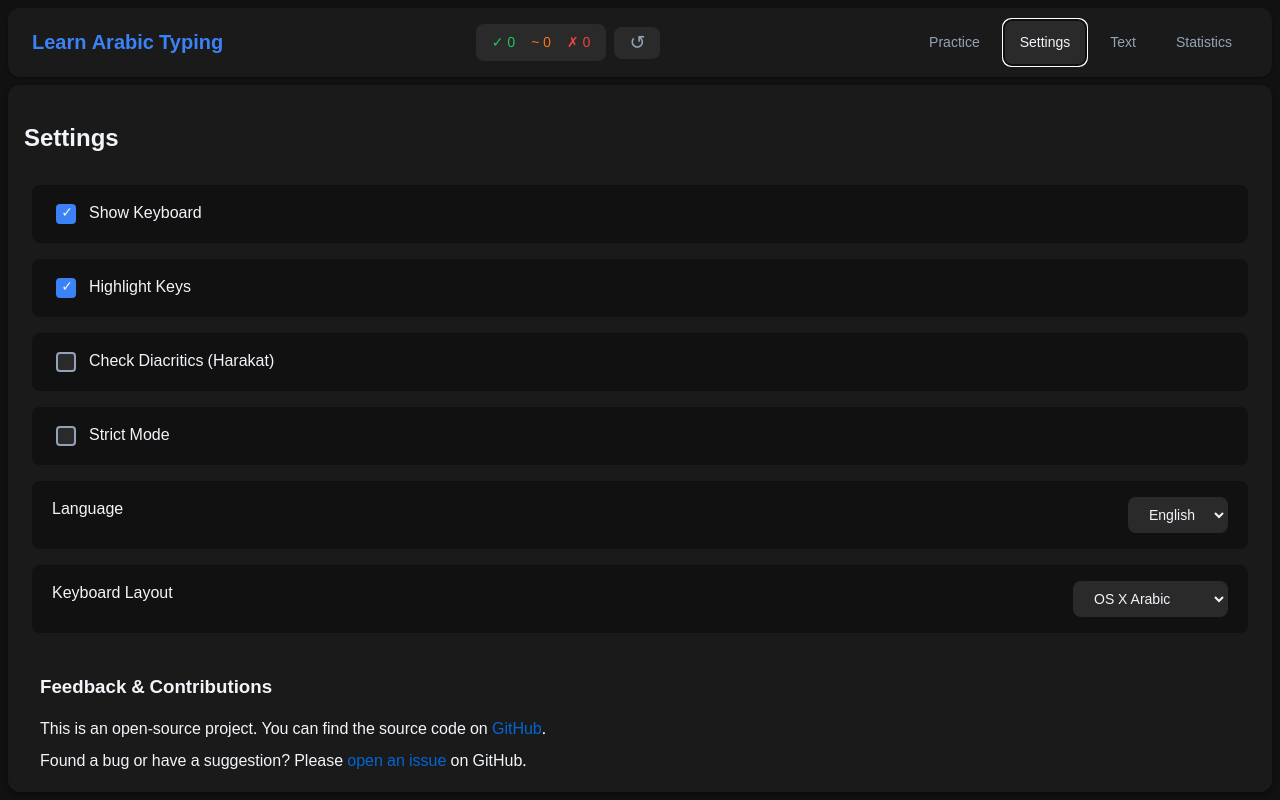
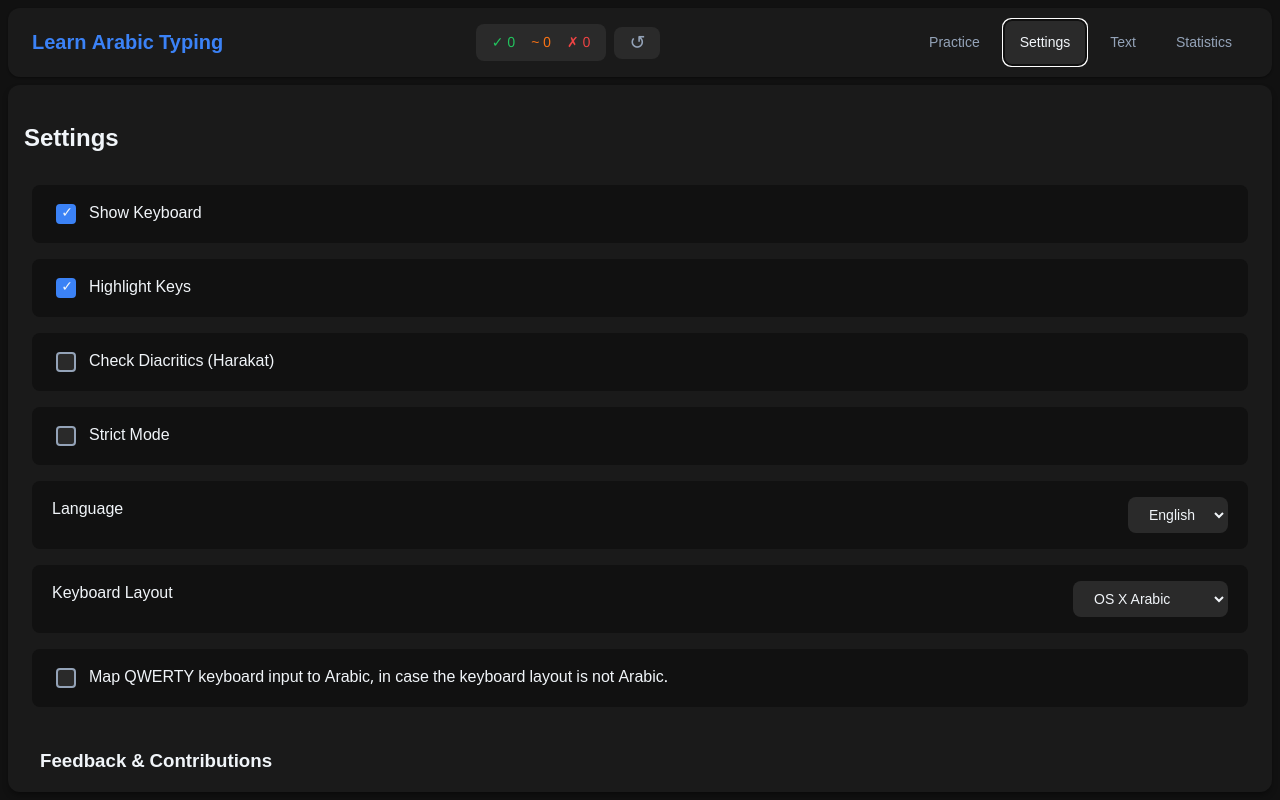
Before and after one commit to sjoemelsoftware/arabic-typing-tutor, a React (Vite) app: page / in a window 1280 px wide. Both pictures are taken after a click on the button "Settings". Built offline with nearby package versions, Linux system fonts and the light colour scheme.

Commit message:
Fix QWERTY mapping

```diff
--- a/package.json
+++ b/package.json
@@ -12,7 +12,8 @@
   },
   "dependencies": {
     "react": "^18.3.1",
-    "react-dom": "^18.3.1"
+    "react-dom": "^18.3.1",
+    "react-toastify": "^11.0.5"
   },
   "devDependencies": {
     "@eslint/js": "^9.15.0",
--- a/src/App.tsx
+++ b/src/App.tsx
@@ -7,7 +7,7 @@ import StatisticsKeyboard from "./components/StatisticsKeyboard";
 import { LetterStatistics } from "./types/statistics";
 import { keyboardLayouts } from "./data/keyboardLayouts";
 import { KeyMapper } from "./utils/keyMapper";
-
+import { toast } from "react-toastify";
 interface Settings {
   showKeyboardHighlight: boolean;
   showKeyboard: boolean;
@@ -15,6 +15,7 @@ interface Settings {
   strictMode: boolean;
   language: Language;
   keyboardLayout: string;
+  useQwertyMapping: boolean;
 }
 
 type Language = "en" | "ar";
@@ -34,6 +35,7 @@ function App() {
           strictMode: false,
           language: "en",
           keyboardLayout: "osx-arabic",
+          useQwertyMapping: false,
         };
   });
 
@@ -133,6 +135,35 @@ function App() {
   // Add state for key mapper
   const [keyMapper] = useState(() => new KeyMapper(settings.keyboardLayout));
 
+  const shouldUseQwertyMapping = (newChar: string) => {
+    // Show notification and enable QWERTY mapping when Latin character is typed
+    if (/[A-Za-z]/.test(newChar) && !settings.useQwertyMapping) {
+      toast.info(t("settings.qwertyMappingEnabledNote"));
+      setSettings((prev) => ({
+        ...prev,
+        useQwertyMapping: true,
+      }));
+
+      return true;
+    }
+
+    // Show notification and disable QWERTY mapping when Arabic character is typed
+    if (
+      /[\u0600-\u06FF]/.test(newChar) && // Arabic Unicode range
+      settings.useQwertyMapping
+    ) {
+      toast.info(t("settings.qwertyMappingDisabledNote"));
+      setSettings((prev) => ({
+        ...prev,
+        useQwertyMapping: false,
+      }));
+
+      return false;
+    }
+
+    return settings.useQwertyMapping;
+  };
+
   // Update handleInput
   const handleInput = (e: React.ChangeEvent<HTMLInputElement>) => {
     const newInput = e.target.value;
@@ -144,21 +175,26 @@ function App() {
       const newChar = newInput[newLength - 1];
       const targetChar = text[oldLength];
 
-      // Try to map QWERTY input to Arabic if it's a Latin character or special character
-      const isQwertyChar = /[a-zA-Z0-9`\-=[\];',./\\]/.test(newChar);
-      const mappedChar = isQwertyChar
-        ? keyMapper.mapKey(
-            newChar,
-            /[A-Z]/.test(newChar) ||
-              (e.nativeEvent instanceof InputEvent &&
-                (e.nativeEvent as unknown as KeyboardEvent).getModifierState?.(
-                  "Shift"
-                ))
-          )
-        : newChar;
+      let effectiveChar = newChar;
+      let mappedChar = null;
 
-      // Use the mapped character or original character
-      const effectiveChar = mappedChar || newChar;
+      // Check if we should toggle QWERTY mapping
+      const useQwertyMapping = shouldUseQwertyMapping(newChar);
+
+      if (useQwertyMapping) {
+        // map QWERTY input to Arabic if it's a Latin character or special character
+        const qwertyShiftKeys = Array.from(
+          keyMapper.qwertyShiftToArabic.keys()
+        );
+        const isShiftPressed = qwertyShiftKeys.includes(newChar);
+
+        mappedChar = useQwertyMapping
+          ? keyMapper.mapKey(newChar, isShiftPressed)
+          : newChar;
+
+        // Use the mapped character or original character
+        effectiveChar = mappedChar || newChar;
+      }
 
       // Update both general stats and letter stats
       if (effectiveChar === targetChar) {
@@ -191,7 +227,7 @@ function App() {
       });
 
       // Update input with mapped character if available
-      if (mappedChar && isQwertyChar) {
+      if (mappedChar && useQwertyMapping) {
         e.preventDefault();
         setUserInput(userInput + mappedChar);
         return;
@@ -596,6 +632,14 @@ function App() {
                   ))}
                 </select>
               </label>
+              <label>
+                <input
+                  type="checkbox"
+                  checked={settings.useQwertyMapping}
+                  onChange={() => toggleSetting("useQwertyMapping")}
+                />
+                <span>{t("settings.useQwertyMapping")}</span>
+              </label>
             </div>
             <GitHubInfo language={settings.language} />
           </div>
--- a/src/i18n/translations.ts
+++ b/src/i18n/translations.ts
@@ -19,7 +19,10 @@ export const translations: Translations = {
       strictMode: "الوضع الصارم",
       language: "اللغة",
       keyboardLayout: "نوع لوحة المفاتيح",
-      keyboardMobileNote: "لوحة المفاتيح الافتراضية غير متوفرة على الأجهزة المحمولة"
+      keyboardMobileNote: "لوحة المفاتيح الافتراضية غير متوفرة على الأجهزة المحمولة",
+      useQwertyMapping: "قم بتعيين إدخال لوحة مفاتيح QWERTY إلى اللغة العربية، في حال لم يكن تخطيط لوحة المفاتيح باللغة العربية.",
+      qwertyMappingEnabledNote: "تم اكتشاف لوحة مفاتيح عربية - تم تعطيل تحويل QWERTY",
+      qwertyMappingDisabledNote: "تم اكتشاف لوحة مفاتيح عربية - تم تعطيل تحويل QWERTY",
     },
     stats: {
       correct: "صحيح",
@@ -62,7 +65,10 @@ export const translations: Translations = {
       strictMode: "Strict Mode",
       language: "Language",
       keyboardLayout: "Keyboard Layout",
-      keyboardMobileNote: "Virtual keyboard is not available on mobile devices"
+      keyboardMobileNote: "Virtual keyboard is not available on mobile devices",
+      useQwertyMapping: "Map QWERTY keyboard input to Arabic, in case the keyboard layout is not Arabic.",
+      qwertyMappingEnabledNote: "Detected English keyboard input - QWERTY to Arabic mapping enabled",
+      qwertyMappingDisabledNote: "Detected Arabic keyboard input - QWERTY mapping disabled",
     },
     stats: {
       correct: "Correct",
--- a/src/main.tsx
+++ b/src/main.tsx
@@ -2,9 +2,11 @@ import { StrictMode } from "react";
 import { createRoot } from "react-dom/client";
 import "./index.css";
 import App from "./App.tsx";
+import { ToastContainer } from "react-toastify";
 
 createRoot(document.getElementById("root")!).render(
   <StrictMode>
+    <ToastContainer />
     <App />
   </StrictMode>
 );
--- a/src/utils/keyMapper.ts
+++ b/src/utils/keyMapper.ts
@@ -1,8 +1,8 @@
 import { getLayoutById } from "../data/keyboardLayouts";
 
 export class KeyMapper {
-  private qwertyToArabic: Map<string, string>;
-  private qwertyShiftToArabic: Map<string, string>;
+  public qwertyToArabic: Map<string, string>;
+  public qwertyShiftToArabic: Map<string, string>;
 
   constructor(layoutId: string) {
     this.qwertyToArabic = new Map();
@@ -16,15 +16,11 @@ export class KeyMapper {
     for (const row of layout.rows) {
       for (const key of row) {
         // Map regular keys
-        this.qwertyToArabic.set(key.qwerty.toLowerCase(), key.arabic);
+        this.qwertyToArabic.set(key.qwerty, key.arabic);
 
         // Map shifted keys - use qwertyShift as the key
         if (key.arabicShift && key.qwertyShift) {
-          this.qwertyShiftToArabic.set(key.qwertyShift.toLowerCase(), key.arabicShift);
-        }
-        // Also map shifted number keys and special characters
-        if (key.arabicShift && key.qwerty.match(/[0-9`\-=[\];',./\\]/)) {
-          this.qwertyShiftToArabic.set(key.qwerty, key.arabicShift);
+          this.qwertyShiftToArabic.set(key.qwertyShift, key.arabicShift);
         }
       }
     }
@@ -34,8 +30,9 @@ export class KeyMapper {
     const lowercaseKey = key.toLowerCase();
 
     if (isShift) {
+
       // First try to find a direct shift mapping
-      const shiftMapping = this.qwertyShiftToArabic.get(lowercaseKey);
+      const shiftMapping = this.qwertyShiftToArabic.get(key);
       if (shiftMapping) return shiftMapping;
 
       // Then try to find a mapping for the original character
```
Also changed, not shown: 1 other file (tests, documents, lock files or other folders).
